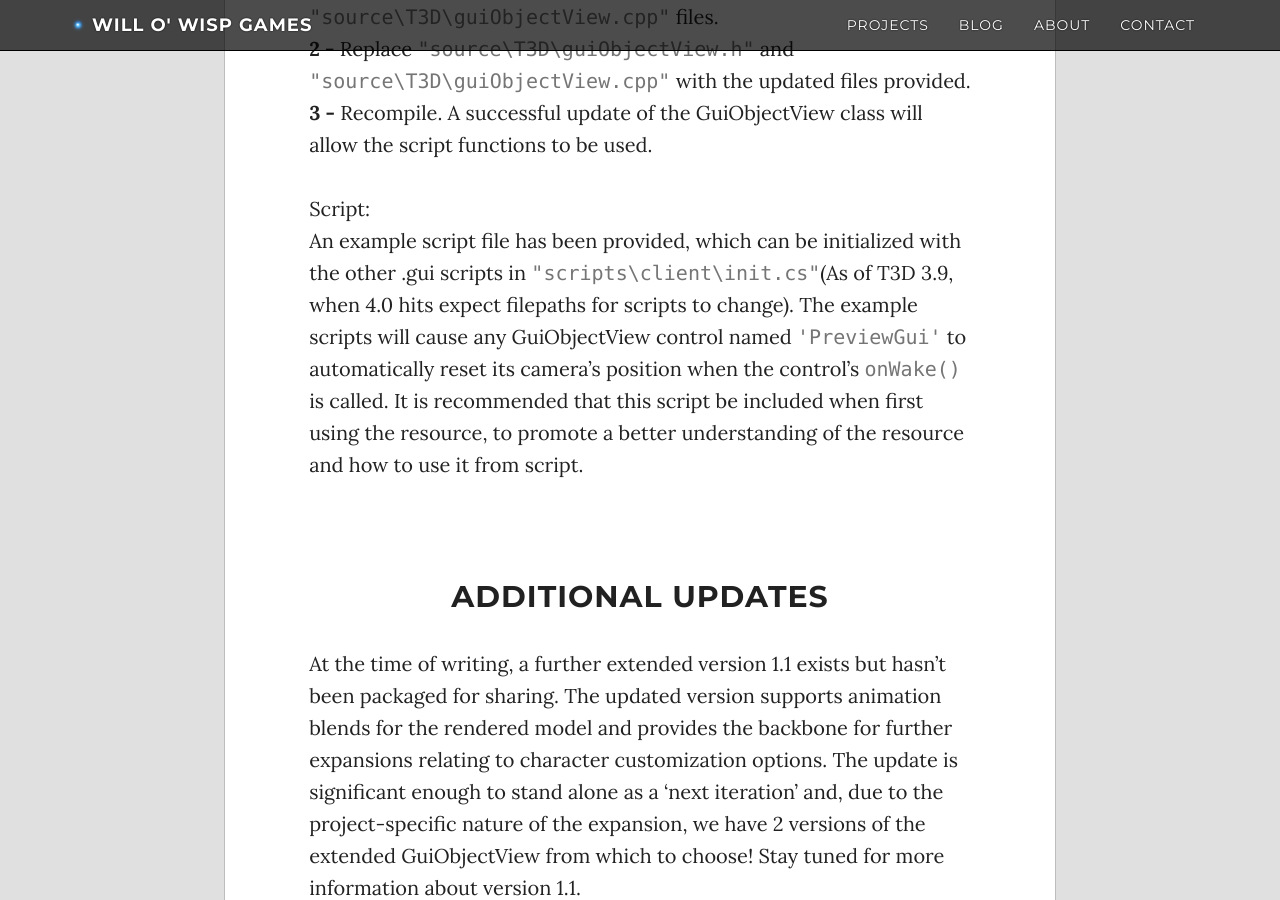
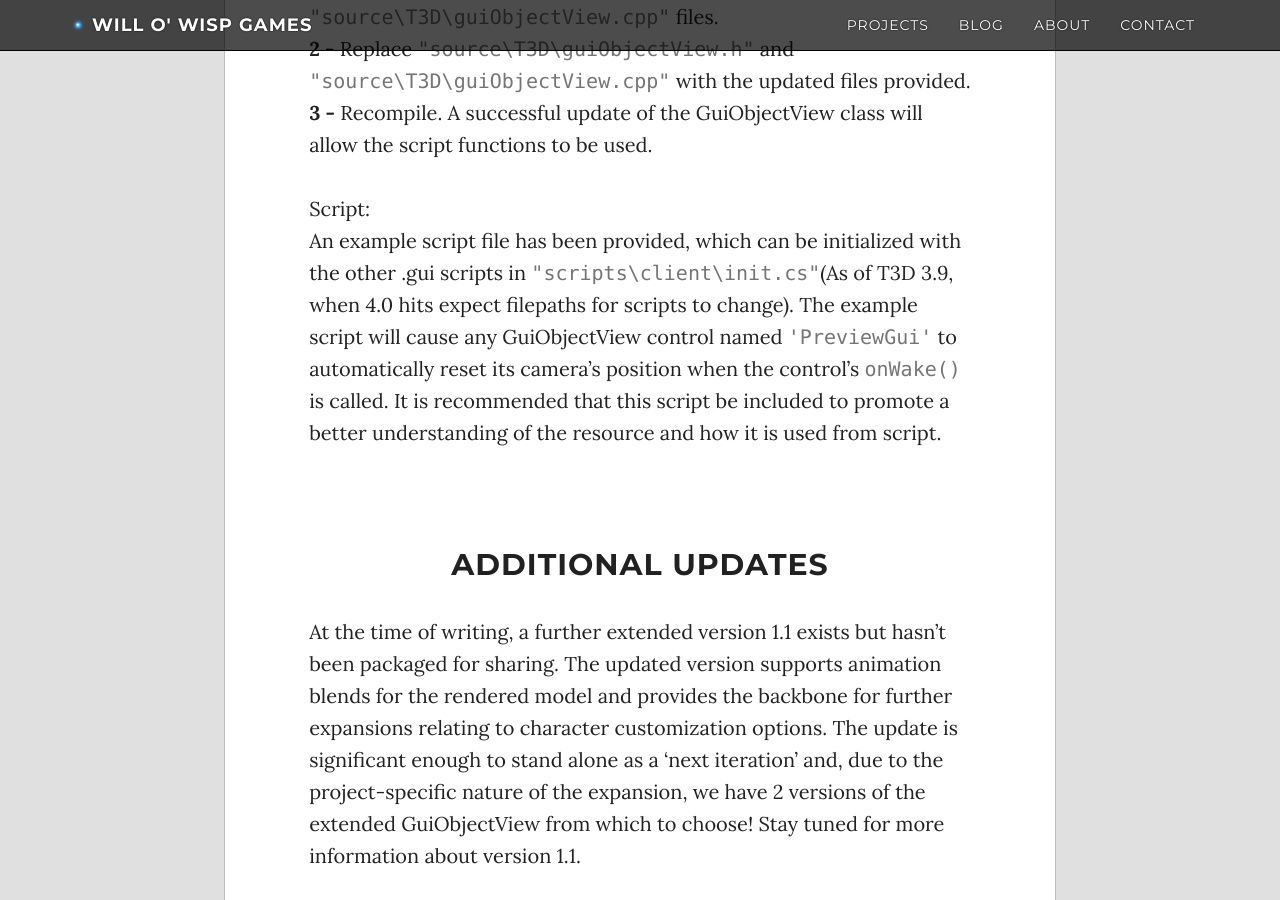
Before and after one commit to WilloWispGames/WilloWispGames.github.io, a Jekyll site: the page built from _posts/2016-09-15-ExtGuiObjView.md, in a window 1280 px wide and 900 px high, scrolled down 5296 px. Built offline with Jekyll 4.4.1, drawn with Linux system fonts in a browser that asks for light colours; nearby versions of some CDN libraries; comment, search, counter and statistics services are not loaded.

Commit message:
Update 2016-09-15-ExtGuiObjView.md

```diff
--- a/_posts/2016-09-15-ExtGuiObjView.md
+++ b/_posts/2016-09-15-ExtGuiObjView.md
@@ -106,7 +106,7 @@ Source Code:<br>
 <b>3 -</b> Recompile. A successful update of the GuiObjectView class will allow the script functions to be used.<br>
 <br>
 Script:<br>
-An example script file has been provided, which can be initialized with the other .gui scripts in <filepath>"scripts\client\init.cs"</filepath>(As of T3D 3.9, when 4.0 hits expect filepaths for scripts to change). The example scripts will cause any GuiObjectView control named <filepath>'PreviewGui'</filepath> to automatically reset its camera's position when the control's <filepath>onWake()</filepath> is called. It is recommended that this script be included when first using the resource, to promote a better understanding of the resource and how to use it from script.<br>
+An example script file has been provided, which can be initialized with the other .gui scripts in <filepath>"scripts\client\init.cs"</filepath>(As of T3D 3.9, when 4.0 hits expect filepaths for scripts to change). The example script will cause any GuiObjectView control named <filepath>'PreviewGui'</filepath> to automatically reset its camera's position when the control's <filepath>onWake()</filepath> is called. It is recommended that this script be included to promote a better understanding of the resource and how it is used from script.<br>
 <br>
 <br>
 <h2>Additional Updates</h2>
```
